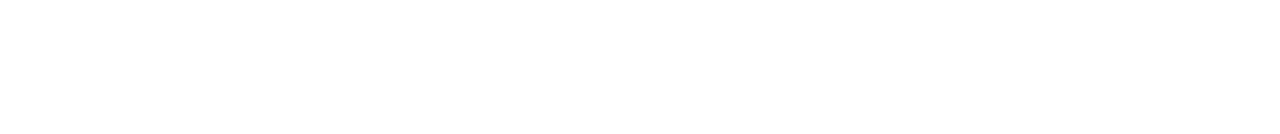
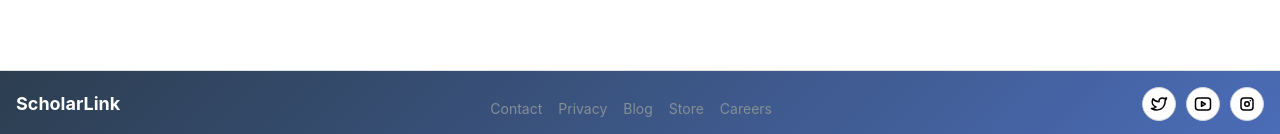
Before and after one commit to SamsonKwizela/Scholar_Link, a React (Vite) app: page / in a window 1280 px wide. Shown: the part 900-1034 px from the top of the page. Before the commit the page ends 851 px from the top, so only its background shows below. Built offline with nearby package versions, Linux system fonts and the light colour scheme.

Commit message:
created a footer

```diff
--- a/package.json
+++ b/package.json
@@ -13,6 +13,7 @@
     "@mantine/core": "^9.1.0",
     "@mantine/form": "^9.1.0",
     "@mantine/hooks": "^9.1.0",
+    "@mantinex/mantine-logo": "^2.0.0",
     "@tabler/icons-react": "^3.41.1",
     "react": "^19.2.4",
     "react-dom": "^19.2.4",
--- a/src/App.jsx
+++ b/src/App.jsx
@@ -2,6 +2,7 @@ import { BrowserRouter, Routes, Route } from "react-router-dom";
 import LandingPage from "./pages/LandingPage";
 import { SideBarMinimal } from "./components/SideBar";
 import CreateUser from "./auth/CreateUser"
+import { FooterCentered } from "./components/Footer";
 
 
 function DashboardLayout() {
@@ -20,7 +21,12 @@ function App() {
     <BrowserRouter>
       <Routes>
         {/* Public page */}
-        <Route path="/" element={<LandingPage />} />
+        <Route path="/" element={
+  <>
+    <LandingPage />
+    <FooterCentered />
+  </>
+} />
 
         <Route path="/dashboard" element={<DashboardLayout />} />
         <Route path="/signup" element={<CreateUser />} />
--- /dev/null
+++ b/src/components/Footer.jsx
@@ -0,0 +1,60 @@
+import {
+  IconBrandInstagram,
+  IconBrandTwitter,
+  IconBrandYoutube,
+} from "@tabler/icons-react";
+
+import { ActionIcon, Anchor, Group, Text } from "@mantine/core";
+import classes from "./Footer.module.css";
+
+const links = [
+  { link: "#", label: "Contact" },
+  { link: "#", label: "Privacy" },
+  { link: "#", label: "Blog" },
+  { link: "#", label: "Store" },
+  { link: "#", label: "Careers" },
+];
+
+export function FooterCentered() {
+  const items = links.map((link) => (
+    <Anchor
+      c="dimmed"
+      key={link.label}
+      href={link.link}
+      lh={1}
+      onClick={(event) => event.preventDefault()}
+      size="sm"
+    >
+      {link.label}
+    </Anchor>
+  ));
+
+  return (
+    <div className={classes.footer}>
+      <div className={classes.inner}>
+
+        {/* LOGO */}
+        <Text fw={700} size="lg">
+          ScholarLink
+        </Text>
+
+        <Group className={classes.links}>{items}</Group>
+
+        <Group gap="xs" justify="flex-end" wrap="nowrap">
+          <ActionIcon size="lg" variant="default" radius="xl">
+            <IconBrandTwitter size={18} />
+          </ActionIcon>
+
+          <ActionIcon size="lg" variant="default" radius="xl">
+            <IconBrandYoutube size={18} />
+          </ActionIcon>
+
+          <ActionIcon size="lg" variant="default" radius="xl">
+            <IconBrandInstagram size={18} />
+          </ActionIcon>
+        </Group>
+
+      </div>
+    </div>
+  );
+}
--- /dev/null
+++ b/src/components/Footer.module.css
@@ -0,0 +1,41 @@
+.footer {
+  margin-top: 120px;
+  border-top: 1px solid #e0e0e0;
+
+  /* 🔵 Background goes here */
+  background: linear-gradient(135deg, #2c3e50, #4b6cb7);
+  color: white;
+}
+
+.inner {
+  display: flex;
+  justify-content: space-between;
+  align-items: center;
+  padding: 16px;
+  flex-wrap: wrap;
+}
+
+.links {
+  margin-top: 10px;
+}
+
+/* Responsive fix */
+@media (max-width: 768px) {
+  .inner {
+    flex-direction: column;
+    text-align: center;
+    gap: 10px;
+  }
+
+  .links {
+    margin-top: 15px;
+  }
+}
+
+.links a {
+  color: #d0d0d0;
+}
+
+.links a:hover {
+  color: white;
+}
--- a/src/pages/LandingPage.css
+++ b/src/pages/LandingPage.css
@@ -1,9 +1,5 @@
 /* Page background */
-.page {
-  min-height: 100vh;
-  background: linear-gradient(to right, #1d4064, #56585a);
-  font-family: Arial, sans-serif;
-}
+.page { min-height: 100vh; background: linear-gradient(to right, #474969, #56585a); font-family: Arial, sans-serif; } i want the landing page to fit the space were the footer is
 
 /* Navbar */
 .navbar {
```
Also changed, not shown: 1 other file (tests, documents, lock files or other folders).
